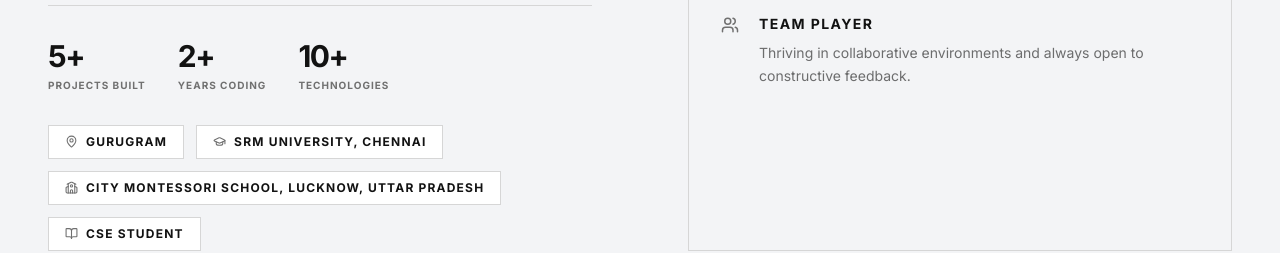
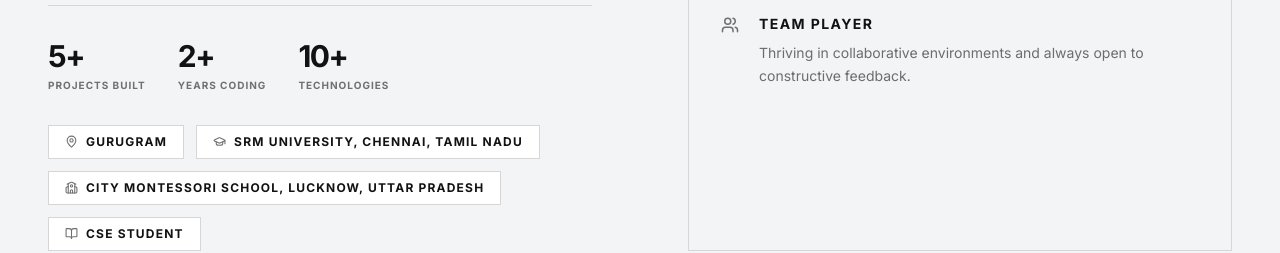
Before and after one commit to dakshsinha2412/Daksh-Sinha-Portfolio, a React (Vite) app: page / in a window 1280 px wide. Shown: the part 1400-1653 px from the top of the page. Built offline with nearby package versions, Linux system fonts and the light colour scheme; the HTML template or start-up script is replaced by a standard one.

Commit message:
update SRM University location to SRM University, Chennai, Tamil Nadu

```diff
--- a/src/components/AboutSection.tsx
+++ b/src/components/AboutSection.tsx
@@ -44,7 +44,7 @@ const AboutSection = () => (
           <div className="flex flex-wrap gap-3">
             {[
               { icon: MapPin, label: "Gurugram" },
-              { icon: GraduationCap, label: "SRM University, Chennai" },
+               { icon: GraduationCap, label: "SRM University, Chennai, Tamil Nadu" },
               { icon: School, label: "City Montessori School, Lucknow, Uttar Pradesh" },
               { icon: BookOpen, label: "CSE Student" },
             ].map(({ icon: Icon, label }) => (
```
